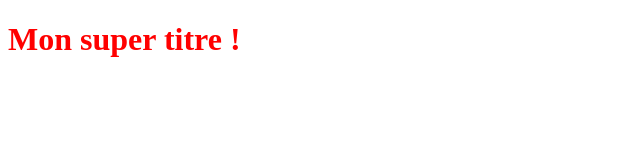
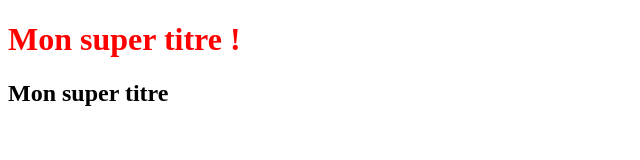
Before and after one commit to michaelDev13/OpenclassroomsProject, a plain HTML site: page index.html in a window 1280 px wide. Shown: the whole page, without its empty margins (0-640 px from the left). Drawn offline with Linux system fonts and the light colour scheme.

Commit message:
ajout titre h2

```diff
--- a/index.html
+++ b/index.html
@@ -9,5 +9,6 @@
 </head>
 <body>
     <h1>Mon super titre !</h1>
+    <h2>Mon super titre</h2>
 </body>
 </html>
```
